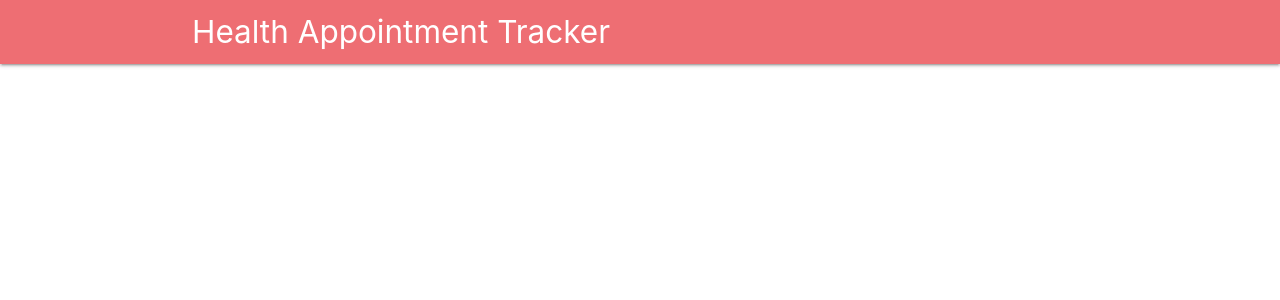
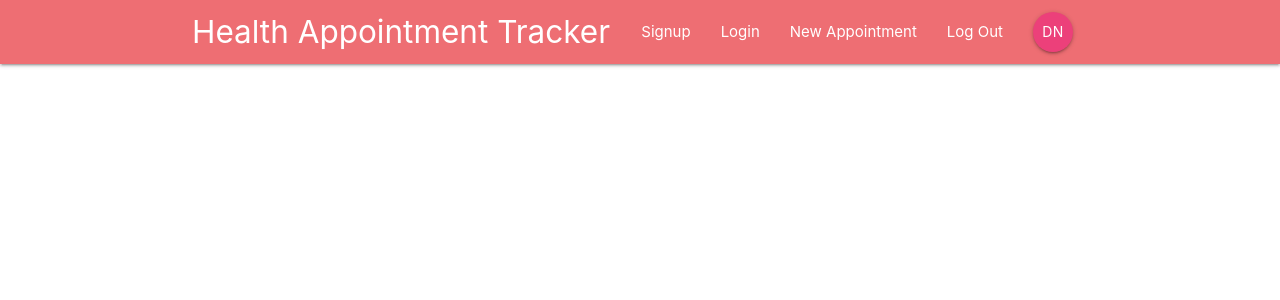
Before and after one commit to dinowins/Health-Appointment-Tracker, a React (Create React App) app: page / in a window 1280 px wide. Shown: the top 300 px of the page. Built offline with nearby package versions, Linux system fonts and the light colour scheme.

Commit message:
Add links to SignedInLinks and SignedOutLinks

```diff
--- a/src/components/layout/Navbar.js
+++ b/src/components/layout/Navbar.js
@@ -1,11 +1,15 @@
 import React from 'react';
 import { Link } from 'react-router-dom';
+import SignedInLinks from './SignedInLinks';
+import SignedOutLinks from './SignedOutLinks';
 
 const Navbar = () => {
   return (
     <nav className="nav.nav-wrapper.grey.darken-3">
       <div className="container">
         <Link to='/' className="brand-logo">Health Appointment Tracker</Link>
+        <SignedInLinks/>
+        <SignedOutLinks/>
       </div>
     </nav>
   )
--- a/src/components/layout/SignedInLinks.js
+++ b/src/components/layout/SignedInLinks.js
@@ -0,0 +1,14 @@
+import React from 'react';
+import { Link } from 'react-router-dom';
+
+const SignedInLinks = () => {
+  return (
+    <ul className='right'>
+      <li><Link to='/'>New Appointment</Link></li>
+      <li><Link to='/'>Log Out</Link></li>
+      <li><Link to='/' className='btn btn-floating pink lighten-1'>DN</Link></li>
+    </ul>
+  )
+}
+
+export default SignedInLinks;
--- a/src/components/layout/SignedOutLinks.js
+++ b/src/components/layout/SignedOutLinks.js
@@ -0,0 +1,13 @@
+import React from 'react';
+import { Link } from 'react-router-dom';
+
+const SignedOutLinks = () => {
+  return (
+    <ul className='right'>
+      <li><Link to='/'>Signup</Link></li>
+      <li><Link to='/'>Login</Link></li>
+    </ul>
+  )
+}
+
+export default SignedOutLinks;
```
